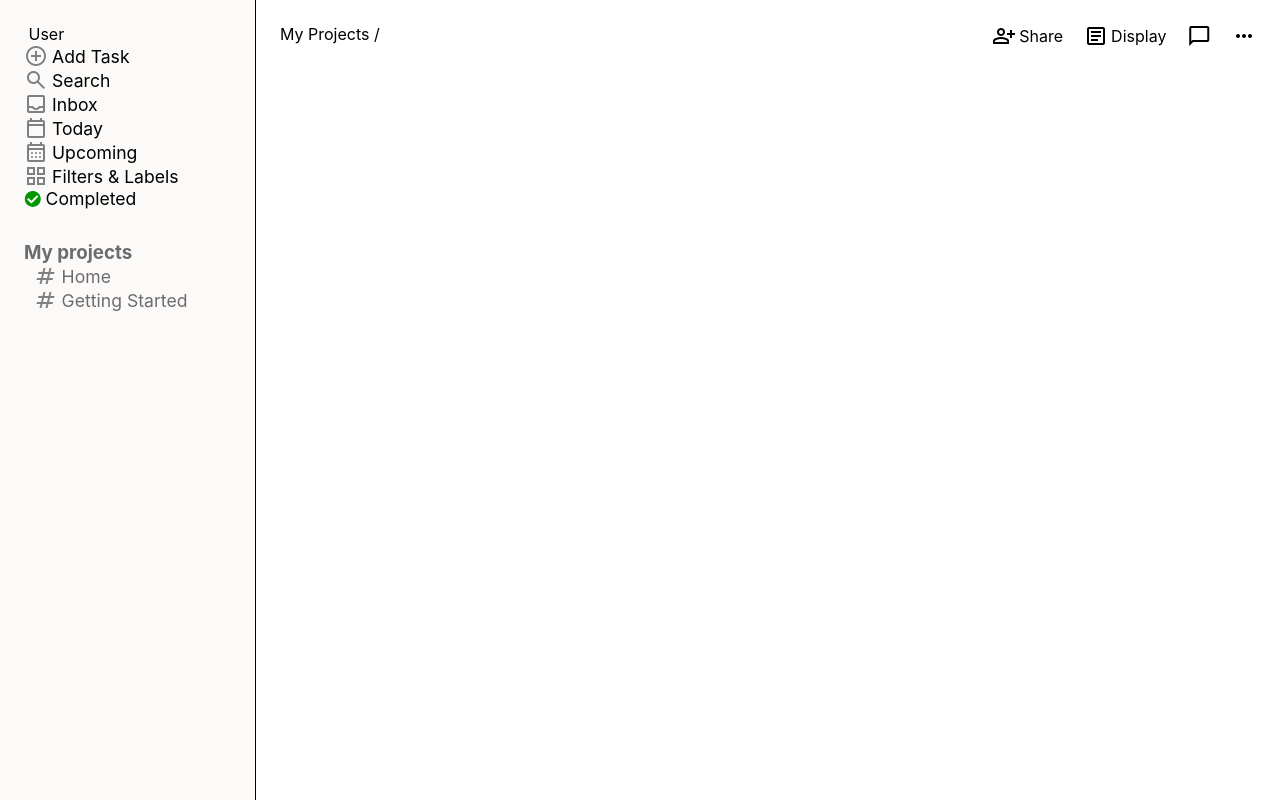
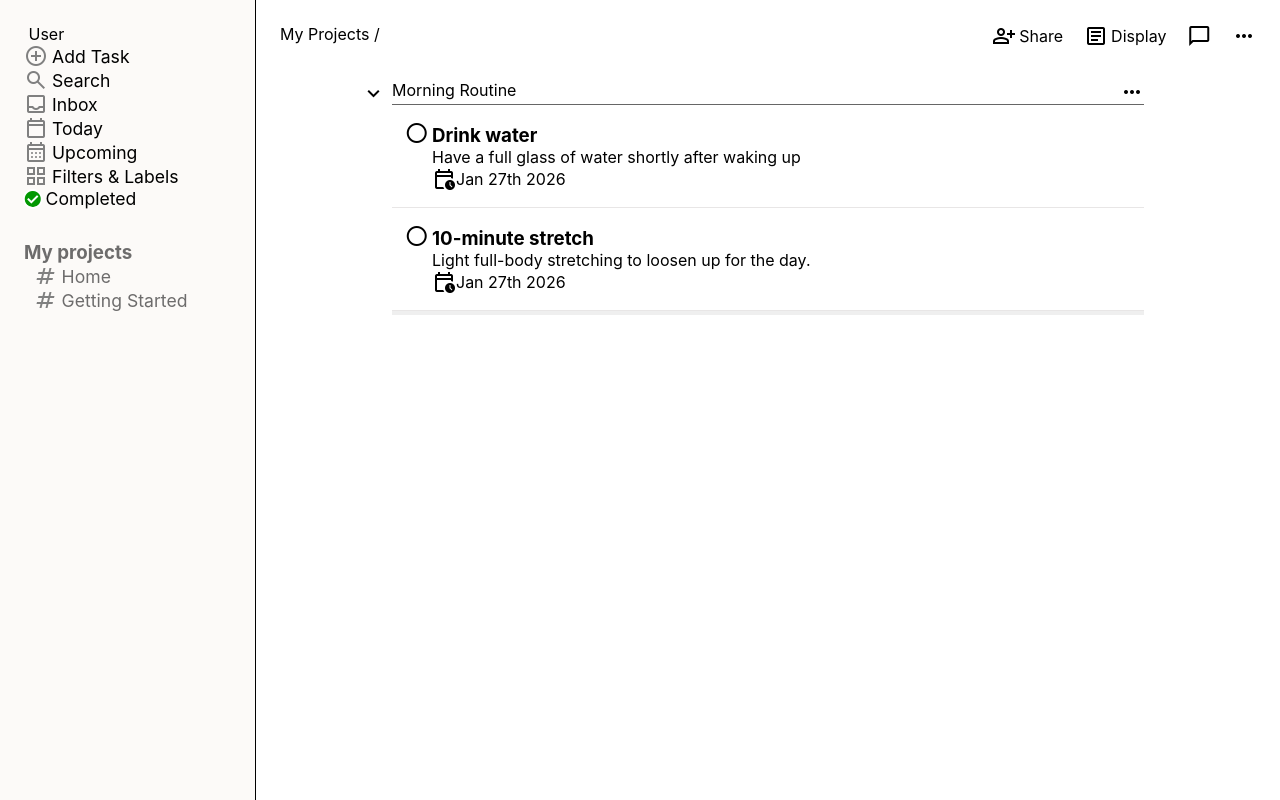
Before and after one commit to AnthonyH-783/todolist, a website built with webpack: page src/template.html in a window 1280 px wide. Built offline with nearby package versions, Linux system fonts and the light colour scheme.

Commit message:
Implemented toggling of todo lists

```diff
--- a/src/backend/domGen.js
+++ b/src/backend/domGen.js
@@ -28,7 +28,7 @@ function TaskDOM(task){
     checked_circle.innerText = "check_circle";
     // Creating title, description, and due date
     const h3 = document.createElement("h3");
-    h3.innerText = task.info;
+    h3.innerText = task.title;
     const description = document.createElement("p");
     description.innerText = task.description;
     const date = document.createElement("div");
@@ -104,18 +104,47 @@ function createProjectTitle(name){
     return header;
 }
 
-function toDoListDOM(list){
+function ToDoListDOM(list){
     // Creating main containers
     const container = document.createElement("div");
     const header = document.createElement("div");
     const body = document.createElement("div");
     // Working on header
-    const chevron = getIcon("chevron_right");
-    chevron.classList.add("chevron-right");
+    const chevron = getIcon("keyboard_arrow_down");
+    chevron.classList.add("chevron-down");
     const header_text = document.createElement("span");
     header_text.innerText = list.name;
     // Creating options icon
-    const options = getIcon("more-horiz");
+    const options = getIcon("more_horiz");
+    // Constructing header
+    header.appendChild(chevron);
+    header.appendChild(header_text);
+    header.appendChild(options);
+    header.classList.add("todo-header");
+    // Constructing body
+    for(const obj of list.tasks){
+        // Iterating through array of tasks
+        const title = obj.title;
+        const description = obj.description
+        const priority = obj.priority;
+        const due = obj.due;
+        const task = new Task({title,description, priority, due});
+        console.log(task.title);
+        const task_dom = TaskDOM(task);
+        body.appendChild(task_dom);
+    }
+    const add_button = createAddTaskButton();
+    body.appendChild(add_button);
+    body.classList.add("todo-body");
+
+    // Constructing container
+    container.appendChild(header);
+    container.appendChild(body);
+    container.classList.add("todo-container");
+
+    return container;
+
+
 
 
 }
@@ -125,7 +154,11 @@ function createTodolistTitle(name){
 }
 
 function createAddTaskButton(){
+    const button = document.createElement("button");
+    button.classList.add("add-btn");
+
+    return button;
 
 }
 
-export {TaskDOM};
+export {TaskDOM, ToDoListDOM};
--- a/src/backend/handlers.js
+++ b/src/backend/handlers.js
@@ -75,4 +75,50 @@ function isProjectTab(node){
     return true;
 
 }
-export {taskMouseEnter, taskMouseLeave, circleOnClick};
+function onChevronClick(event){
+    const node = event.target;
+    if(isDownChevron(node)){
+        collapseTodoList(node);
+    }
+    else if(isRightChevron(node)){
+        expandToDoList(node);
+    }
+}
+function collapseTodoList(node){
+
+    // Changing display settings
+    const container = node.closest(".todo-container");
+    const body = container.querySelector(".todo-body");
+    body.classList.add("collapsed");
+    rotateChevronRight(node);
+}
+function expandToDoList(node){
+
+    // Changing display settings
+    const container = node.closest(".todo-container");
+    const body = container.querySelector(".todo-body");
+    body.classList.remove("collapsed");
+    rotateChevronDown(node);
+}
+function isDownChevron(node){
+    if(!node || !node.classList.contains("chevron-down")) return false;
+    return true;
+}
+function isRightChevron(node){
+    if(!node || !node.classList.contains("chevron-right")) return false;
+    return true;
+}
+function rotateChevronRight(chevron){
+    chevron.innerText = "chevron_right";
+    chevron.classList.replace("chevron-down", "chevron-right");
+    console.log(chevron.classList);
+    console.log(chevron.innerText);
+
+}
+function rotateChevronDown(chevron){
+    chevron.innerText = "keyboard_arrow_down";
+    chevron.classList.replace("chevron-right", "chevron-down");
+    console.log(chevron.classList);
+    console.log(chevron.innerText);
+}
+export {taskMouseEnter, taskMouseLeave, circleOnClick, onChevronClick};
--- a/src/backend/task.js
+++ b/src/backend/task.js
@@ -9,7 +9,7 @@ class Task{
 
     constructor({title="untitled",
           description="description",
-          due=new Date(), priority=0, notes="notes", completed=false} ={}){
+          due=new Date(), priority=4, notes="notes", completed=false} ={}){
         this.title = title;
         this.description = description;
         this.due = due;
@@ -50,19 +50,25 @@ class Task{
     }
 
     set due(value){
-        if(!value instanceof Date){
-            throw new Error("Due Date must an instance of Date");
+        if(!this.#validDateString(value)){
+            throw new Error("Due date must by in YYYY-MM-DD format");
         }
         this.#due = value;
     }
+    #validDateString(date_str){
+        const isoDateRegex = /^\d{4}-\d{2}-\d{2}$/;
+        if (!isoDateRegex.test(date_str)) return false;
+        return true;
+        }
+
 
     get priority(){
         return this.#priority;
     }
 
     set priority(value){
-        if(typeof value !== "number" || !(value >= 0 && value <= 3)){
-            throw new Error("Priority must be a number within 0 and 3(inclusive)");
+        if(typeof value !== "number" || !(value >= 1 && value <= 4)){
+            throw new Error("Priority must be a number within 1 and 4(inclusive)");
         }
         this.#priority = parseInt(value);
     }
--- a/src/index.js
+++ b/src/index.js
@@ -1,14 +1,17 @@
+import PubSub from "pubsub-js";
 import "./styles/main-page.css";
 import {Task} from "./backend/task.js";
 import { ToDoList } from "./backend/todo.js";
 import { Project } from "./backend/project.js";
-import { TaskDOM } from "./backend/domGen.js";
+import { TaskDOM, ToDoListDOM } from "./backend/domGen.js";
 import { compareAsc, format } from "date-fns";
-import { taskMouseEnter, taskMouseLeave, circleOnClick } from "./backend/handlers.js";
+import { taskMouseEnter, taskMouseLeave, circleOnClick, onChevronClick
+
+} from "./backend/handlers.js";
 import "./styles/dynamic.css";
 
 
-(function ScreenController(){
+(async function ScreenController(){
 
     // Getting all initial DOM Selections
     const main = document.getElementById("main-body");
@@ -19,6 +22,11 @@ import "./styles/dynamic.css";
     const url_node = main_header.querySelector("div>p");
 
     // Initializing Required Data Structures
+    const json = await import("./json/proj-001.json");
+    const lists = json.lists;
+    const todo = lists[0];
+    const tododom = ToDoListDOM(todo);
+    main.appendChild(tododom);
 
 
 
@@ -32,6 +40,7 @@ import "./styles/dynamic.css";
     main.addEventListener('mouseover', taskMouseEnter);
     main.addEventListener('click', taskMouseEnter);
     main.addEventListener("mouseout", taskMouseLeave);
+    main.addEventListener("click", onChevronClick);
 
 
 
--- a/src/json/proj-001.json
+++ b/src/json/proj-001.json
@@ -11,14 +11,18 @@
         {
           "taskId": "task-001",
           "title": "Drink water",
+          "description": "Have a full glass of water shortly after waking up",
           "completed": false,
-          "priority": "low"
+          "priority": 4,
+          "due": "2026-01-27"
         },
         {
           "taskId": "task-002",
           "title": "10-minute stretch",
+          "description": "Light full-body stretching to loosen up for the day.",
           "completed": true,
-          "priority": "medium"
+          "priority": 3,
+          "due": "2026-01-27"
         }
       ]
     },
@@ -29,15 +33,18 @@
         {
           "taskId": "task-003",
           "title": "Reply to emails",
+          "description": "Respond to pending work-related emails.",
           "completed": false,
-          "priority": "high"
+          "priority": 1,
+          "due": "2026-01-27"
         },
         {
           "taskId": "task-004",
           "title": "Finish report",
+          "description": "Complete and review the quarterly progress report.",
           "completed": false,
-          "priority": "high",
-          "dueDate": "2026-01-28"
+          "priority": 1,
+          "due": "2026-01-28"
         }
       ]
     }
@@ -46,14 +53,18 @@
     {
       "taskId": "task-005",
       "title": "Book dentist appointment",
+      "description": "Call the dental clinic and schedule a check-up.",
       "completed": false,
-      "priority": "medium"
+      "priority": 2,
+      "due": "2026-02-05"
     },
     {
       "taskId": "task-006",
       "title": "Renew gym membership",
+      "description": "Renew monthly gym membership online.",
       "completed": true,
-      "priority": "low"
+      "priority": 4,
+      "due": "2026-01-31"
     }
   ]
 }
--- a/src/styles/dynamic.css
+++ b/src/styles/dynamic.css
@@ -5,6 +5,9 @@
     border-bottom: 1px solid rgb(232, 230, 230);
     position: relative;
     padding: 1rem;
+}
+.task-container p{
+    max-width: 70ch;
 }
 
 .drag{
@@ -58,3 +61,45 @@
 .project-header{
     padding: 0.3rem;
 }
+.chevron-right{
+    padding: 0.1rem;
+    cursor: pointer;
+    position: absolute;
+    top: 0;
+    left:-2rem;
+}
+.chevron-down{
+    padding: 0.1rem;
+    cursor: pointer;
+    position: absolute;
+    top: 0;
+    left:-2rem;
+}
+.chevron-right:hover, .chevron-down:hover{
+    border-radius: 10px;
+    background-color: #efe7e7;
+
+}
+.todo-header{
+    position: relative;
+    display: flex;
+    justify-content: space-between;
+    border-bottom: 1px solid #666;
+}
+.todo-body{
+    display: grid;
+    grid-template-columns: repeat(1fr);
+
+}
+.todo-body-item{
+    grid-row: 1 / 2;
+
+}
+.todo-container{
+    display: flex;
+    flex-direction: column;
+    padding-bottom: 2rem;
+}
+.collapsed{
+    display: none;
+}
```
